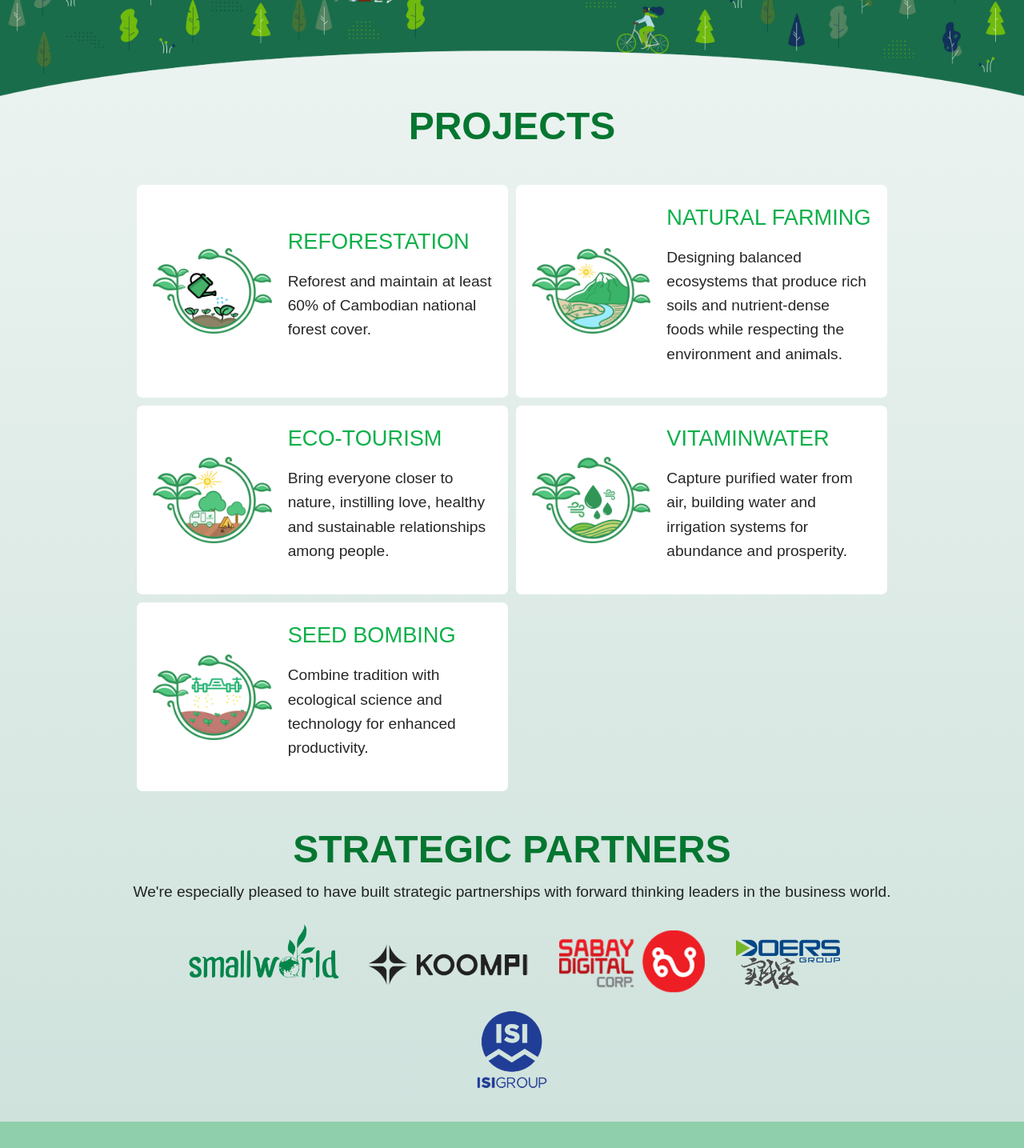
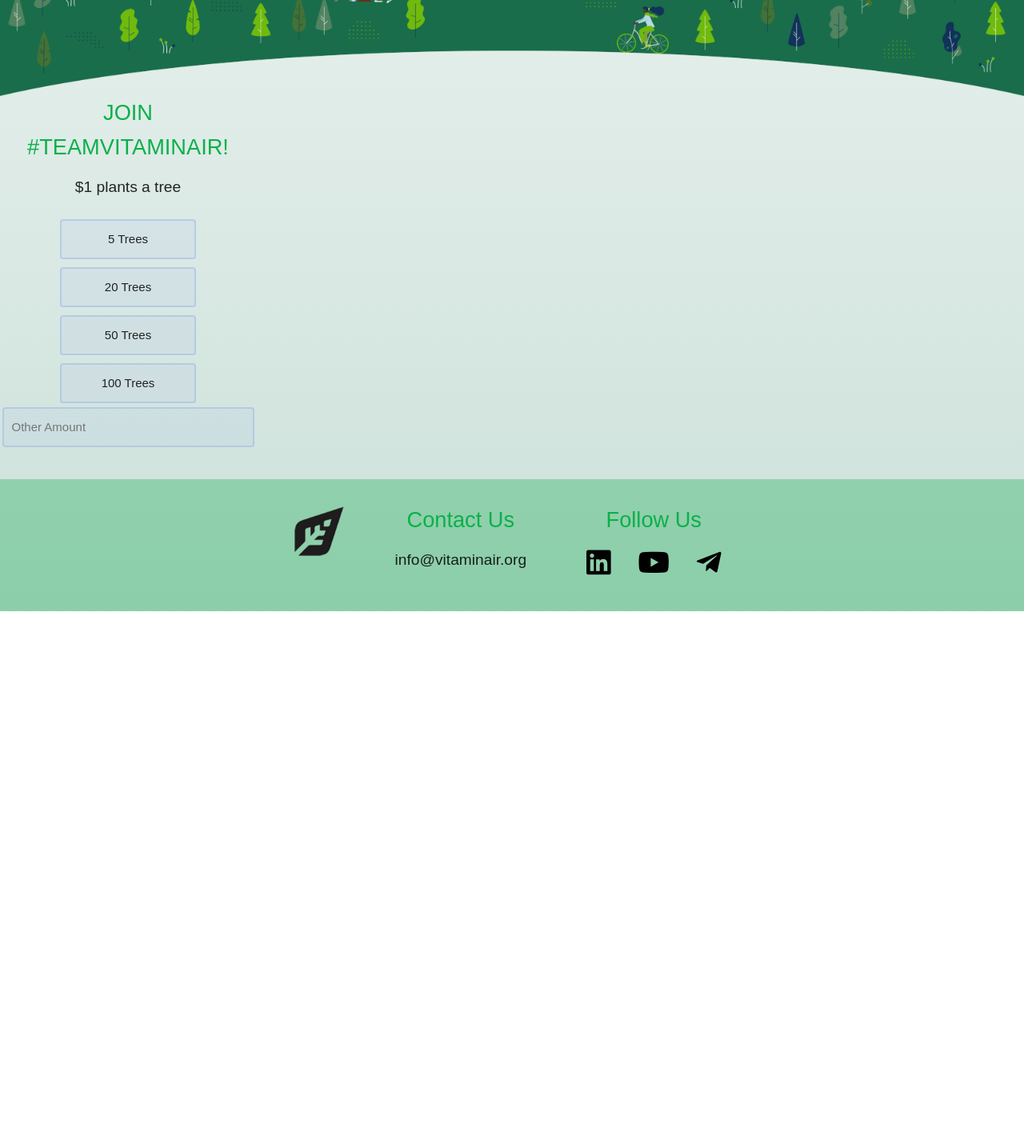
Before and after one commit to san-vuthy/koompi-vitaminair, a React (Create React App) app: page / in a window 1280 px wide. Shown: the part 840-2275 px from the top of the page at 80% size. After the commit the page ends 1604 px from the top, so only its background shows below. Built offline with nearby package versions, Linux system fonts and the light colour scheme; a web font is replaced by a local one.

Commit message:
add animation

```diff
--- a/src/App.css
+++ b/src/App.css
@@ -21,6 +21,15 @@
 h2 {
   color: #0cb04a;
   font-size: 1.7rem;
+}
+button {
+  width: 170px;
+  height: 50px;
+  margin: 5px;
+  font-size: 15px;
+  border: 2px solid rgba(156, 183, 226, 0.521);
+  border-radius: 4px;
+  background-color: rgba(181, 199, 228, 0.192);
 }
 p {
   font-size: 1.2rem;
@@ -150,7 +159,7 @@
 }
 .container {
   text-align: center;
-  margin: 30px 13%;
+  margin: 30px;
 }
 
 .footer {
@@ -203,3 +212,16 @@
   border-radius: 50%;
   margin-bottom: 10px;
 }
+.form {
+  text-align: center;
+  width: 25%;
+}
+.form input {
+  width: calc(100% - 5px);
+  height: 50px;
+  padding-left: 10px;
+  border: 2px solid rgba(156, 183, 226, 0.521);
+  border-radius: 4px;
+  background-color: rgba(181, 199, 228, 0.192);
+  font-size: 15px;
+}
--- a/src/App.js
+++ b/src/App.js
@@ -7,9 +7,9 @@
     <div className="App">
       <Router>
         <Navbar />
-        <Home />
+        {/* <Home /> */}
         <Switch>
-          <Route path="/" exact component={Projects} />
+          <Route path="/" exact component={Home} />
           <Route path="/about" component={About} />
           <Route path="/projects" exact component={Projects} />
         </Switch>
--- a/src/components/About.js
+++ b/src/components/About.js
@@ -60,6 +60,39 @@
               </List.Item>
             )}
           />
+        </div>
+        <div className="container">
+          <h1>STRATEGIC PARTNERS</h1>
+          <p>
+            We're especially pleased to have built strategic partnerships with
+            forward thinking leaders in the business world.
+          </p>
+
+          <Row align="middle" justify="center" gutter={30}>
+            <Col className="gutter-row">
+              <img src="/images/partner/smallworld.png" alt="logo" />
+            </Col>
+            <Col className="gutter-row">
+              <img src="/images/partner/koompi.png" alt="logo" />
+            </Col>
+            <Col className="gutter-row">
+              <img src="/images/partner/sabay.png" alt="logo" />
+            </Col>
+            <Col className="gutter-row">
+              <img
+                style={{ width: "130px" }}
+                src="/images/partner/doer.png"
+                alt="logo"
+              />
+            </Col>
+            <Col className="gutter-row">
+              <img
+                style={{ width: "100px" }}
+                src="/images/partner/isi-group.png"
+                alt="logo"
+              />
+            </Col>
+          </Row>
         </div>
         <h1>TEAM MEMBER</h1>
         <Row
--- a/src/components/Home.js
+++ b/src/components/Home.js
@@ -21,6 +21,17 @@
 
       <h1 id="num">22,616,989</h1>
       <img style={{ width: "100%" }} src="/images/big-header.png" alt="" />
+      <form className="form">
+        <h2>JOIN #TEAMVITAMINAIR!</h2>
+        <p>$1 plants a tree</p>
+        <button>5 Trees</button>
+        <button>20 Trees</button>
+        <br />
+        <button>50 Trees</button>
+        <button>100 Trees</button>
+        <br />
+        <input type="text" placeholder="Other Amount" />
+      </form>
     </>
   );
 }
--- a/src/components/Project.js
+++ b/src/components/Project.js
@@ -1,4 +1,4 @@
-import { Row, Col } from "antd";
+// import { Row, Col } from "antd";
 
 function Project() {
   return (
@@ -56,39 +56,6 @@
           </div>
         </div>
       </div>
-      <div className="container">
-        <h1>STRATEGIC PARTNERS</h1>
-        <p>
-          We're especially pleased to have built strategic partnerships with
-          forward thinking leaders in the business world.
-        </p>
-
-        <Row align="middle" justify="center" gutter={30}>
-          <Col className="gutter-row">
-            <img src="/images/partner/smallworld.png" alt="logo" />
-          </Col>
-          <Col className="gutter-row">
-            <img src="/images/partner/koompi.png" alt="logo" />
-          </Col>
-          <Col className="gutter-row">
-            <img src="/images/partner/sabay.png" alt="logo" />
-          </Col>
-          <Col className="gutter-row">
-            <img
-              style={{ width: "130px" }}
-              src="/images/partner/doer.png"
-              alt="logo"
-            />
-          </Col>
-          <Col className="gutter-row">
-            <img
-              style={{ width: "100px" }}
-              src="/images/partner/isi-group.png"
-              alt="logo"
-            />
-          </Col>
-        </Row>
-      </div>
     </div>
   );
 }
```
Also changed, not shown: 1 other file (tests, documents, lock files or other folders).
